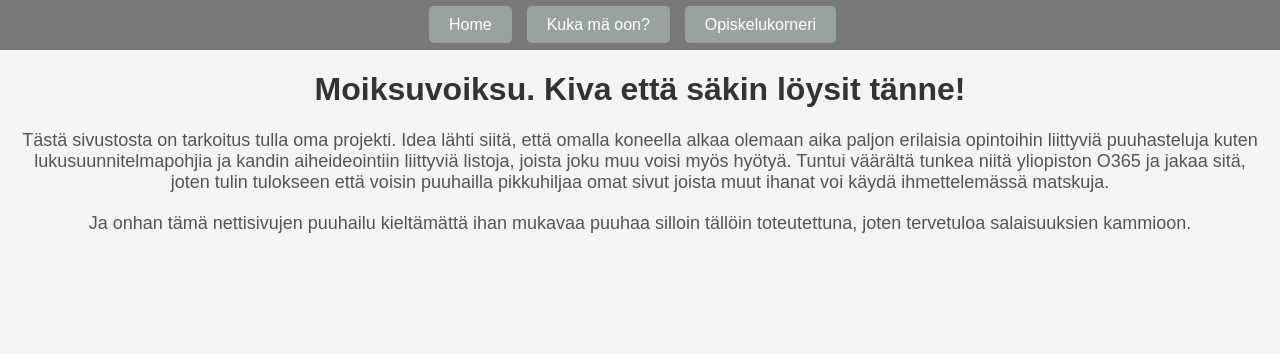
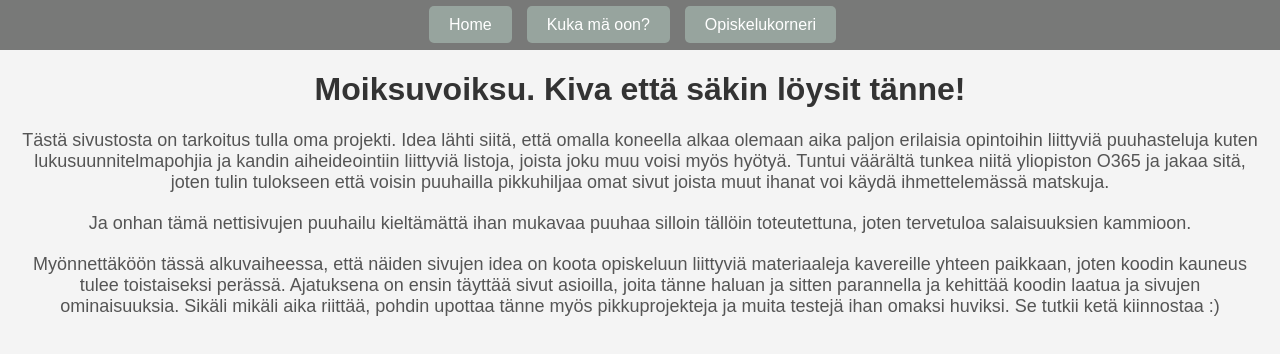
Before and after one commit to lehtio/webproject, a React (Vite) app in the folder webproject/: page / in a window 1280 px wide. Shown: the top 354 px of the page. Built offline with nearby package versions, Linux system fonts and the light colour scheme.

Commit message:
pieniä muutoksia sisältöön

```diff
--- a/webproject/src/pages/Home.jsx
+++ b/webproject/src/pages/Home.jsx
@@ -10,6 +10,10 @@ const Home = () => {
         </p>
         <p>Ja onhan tämä nettisivujen puuhailu kieltämättä ihan mukavaa puuhaa silloin tällöin toteutettuna, joten tervetuloa salaisuuksien kammioon.
         </p>
+        <p>Myönnettäköön tässä alkuvaiheessa, että näiden sivujen idea on koota opiskeluun liittyviä materiaaleja kavereille yhteen paikkaan,
+          joten koodin kauneus tulee toistaiseksi perässä. Ajatuksena on ensin täyttää sivut asioilla, joita tänne haluan ja sitten parannella ja kehittää
+          koodin laatua ja sivujen ominaisuuksia. Sikäli mikäli aika riittää, pohdin upottaa tänne myös pikkuprojekteja ja muita testejä ihan omaksi huviksi. Se tutkii ketä kiinnostaa :)
+        </p>
       </div>
     );
   };
--- a/webproject/src/pages/Studies.jsx
+++ b/webproject/src/pages/Studies.jsx
@@ -3,6 +3,11 @@ const Studies = () => {
       <div>
         <h1>Ai sää tarttisit jotain opiskeluun liittyviä matskuja? </h1>
         <p>Lisäilen tänne opintoja helpottavia dokkareita ja muuta kivaa kunhan sivujen rakentaminen etenee.</p>
+
+        <p>
+        Linkistä pääset Quizletistä löytyvään Olio-ohjelmoinnin kurssin käsitteiden <a href="https://quizlet.com/fi/839131703/olio-ohjelmointi-flash-cards/?i=384x9n&x=1jqY" target="_blank" rel="noopener noreferrer"> flashcardeihin</a>.
+         Käsitteet ja niiden pääritelmät perustuvat vuoden 2023 syksyn opetusmateriaaleihin.
+      </p>
       </div>
     );
   };
```
